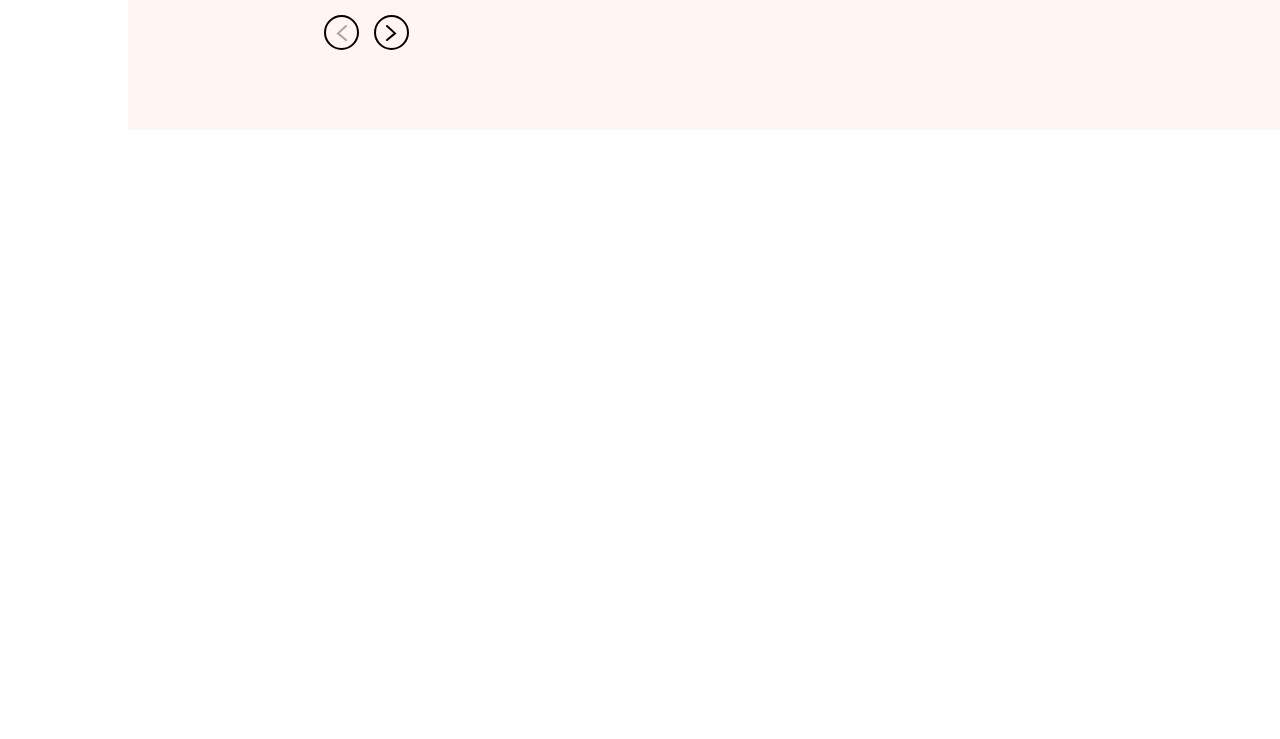
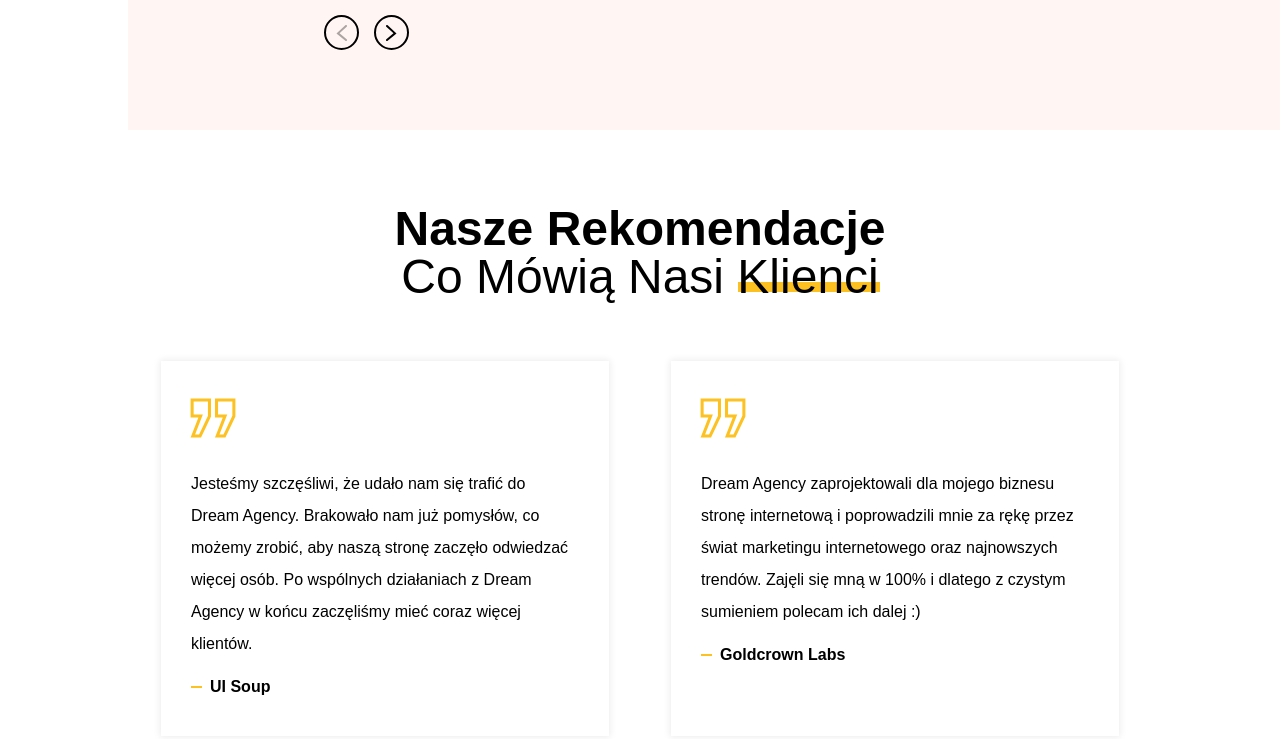
Before and after one commit to K2Ice/landing-agency, a plain HTML site: page index.html in a window 1280 px wide. Shown: the part 2877-3616 px from the top of the page. Before the commit the page ends 3082 px from the top, so only its background shows below. Drawn offline with nearby package versions, Linux system fonts and the light colour scheme; a web font is replaced by a local one.

Commit message:
LA-7: Add & style sectionTestimonials

```diff
--- a/index.html
+++ b/index.html
@@ -410,6 +410,60 @@
           </div>
         </div>
       </section>
+      <section class="section-testimonials">
+        <div class="box-header-testimonials">
+          <h4 class="heading-testimonials">
+            <p class="text-bold">Nasze Rekomendacje</p>
+            <p class="text-light">
+              Co Mówią Nasi <span class="text-underline">Klienci</span>
+            </p>
+          </h4>
+        </div>
+        <div class="container-opinions">
+          <div class="box-opinion">
+            <div class="box-img-quote">
+              <img
+                class="img-quote"
+                src="./assets/img/testimonials-quote.svg"
+                alt="quote"
+              />
+            </div>
+            <div class="box-text-opinion">
+              <p class="text-opinion">
+                Jesteśmy szczęśliwi, że udało nam się trafić do Dream Agency.
+                Brakowało nam już pomysłów, co możemy zrobić, aby naszą stronę
+                zaczęło odwiedzać więcej osób. Po wspólnych działaniach z Dream
+                Agency w końcu zaczęliśmy mieć coraz więcej klientów.
+              </p>
+            </div>
+            <div class="box-client-name">
+              <span class="hyphen-yellow"></span
+              ><span class="text-client-name">UI Soup</span>
+            </div>
+          </div>
+          <div class="box-opinion">
+            <div class="box-img-quote">
+              <img
+                class="img-quote"
+                src="./assets/img/testimonials-quote.svg"
+                alt="quote"
+              />
+            </div>
+            <div class="box-text-opinion">
+              <p class="text-opinion">
+                Dream Agency zaprojektowali dla mojego biznesu stronę
+                internetową i poprowadzili mnie za rękę przez świat marketingu
+                internetowego oraz najnowszych trendów. Zajęli się mną w 100% i
+                dlatego z czystym sumieniem polecam ich dalej :)
+              </p>
+            </div>
+            <div class="box-client-name">
+              <span class="hyphen-yellow"></span
+              ><span class="text-client-name">Goldcrown Labs</span>
+            </div>
+          </div>
+        </div>
+      </section>
     </main>
     <script src="sliderServices.js"></script>
     <script src="sliderExperts.js"></script>
--- a/style.scss
+++ b/style.scss
@@ -8,3 +8,4 @@
 @import "style/sectionServices";
 @import "style/sectionAbout";
 @import "style/sectionExperts";
+@import "style/sectionTestimonials";
--- /dev/null
+++ b/style/_sectionTestimonials.scss
@@ -0,0 +1,86 @@
+.section-testimonials {
+  max-width: 1500px;
+  margin: 0 auto;
+  @media (max-width: 1600px) {
+    margin: 0 20px;
+  }
+  .box-header-testimonials {
+    text-align: center;
+    margin-bottom: 60px;
+    .heading-testimonials {
+      font-size: 48px;
+      line-height: 1;
+
+      .text-bold {
+        font-weight: 700;
+      }
+      .text-light {
+        font-weight: 300;
+      }
+      .text-underline {
+        position: relative;
+        @include textUnderline();
+      }
+    }
+  }
+  .container-opinions {
+    display: flex;
+    gap: Min(5%, 69px);
+    justify-content: center;
+    margin-bottom: 90px;
+
+    @media (max-width: 700px) {
+      flex-direction: column;
+      align-items: center;
+      gap: 50px;
+    }
+
+    .box-opinion {
+      width: 448px;
+      display: flex;
+      flex-direction: column;
+      align-items: flex-start;
+      gap: 18px;
+      padding: 25px 35px 40px 20px;
+      box-shadow: 0 0 7px 1px rgba(0, 0, 0, 0.08);
+      .box-img-quote {
+        width: 64px;
+        height: 64px;
+        .img-quote {
+          max-height: 100%;
+          max-width: 100%;
+        }
+      }
+
+      .box-text-opinion {
+        margin-left: 10px;
+
+        .text-opinion {
+          font-size: 16px;
+          line-height: 2;
+        }
+      }
+
+      .box-client-name {
+        margin-left: 10px;
+        display: flex;
+        align-items: center;
+        gap: 8px;
+
+        .hyphen-yellow {
+          width: 11px;
+          height: 2px;
+          background-color: rgba(253, 194, 33, 1);
+        }
+
+        .text-client-name {
+          font-weight: 600;
+        }
+      }
+
+      @media (max-width: 480px) {
+        width: 300px;
+      }
+    }
+  }
+}
```
Also changed, not shown: style.css, 1 other file.
